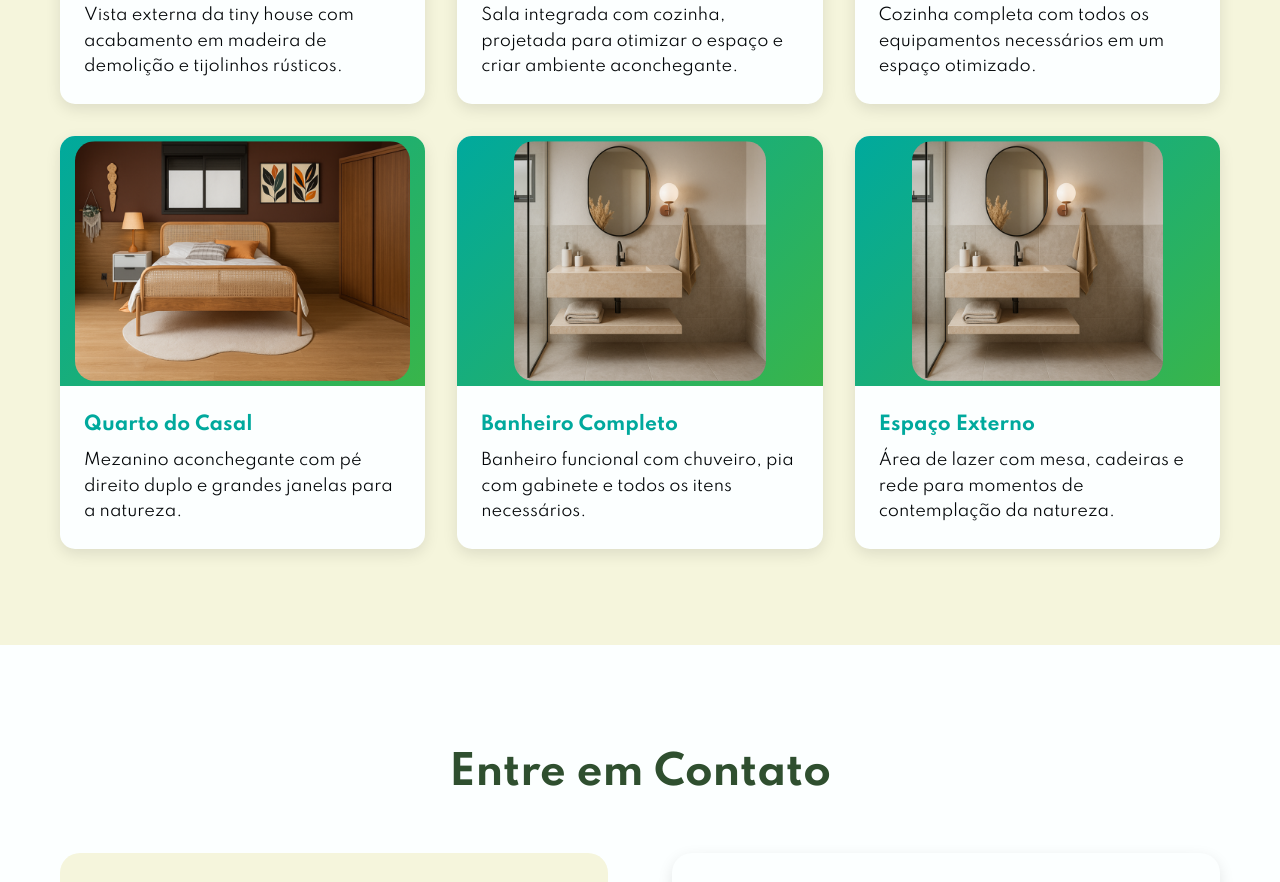
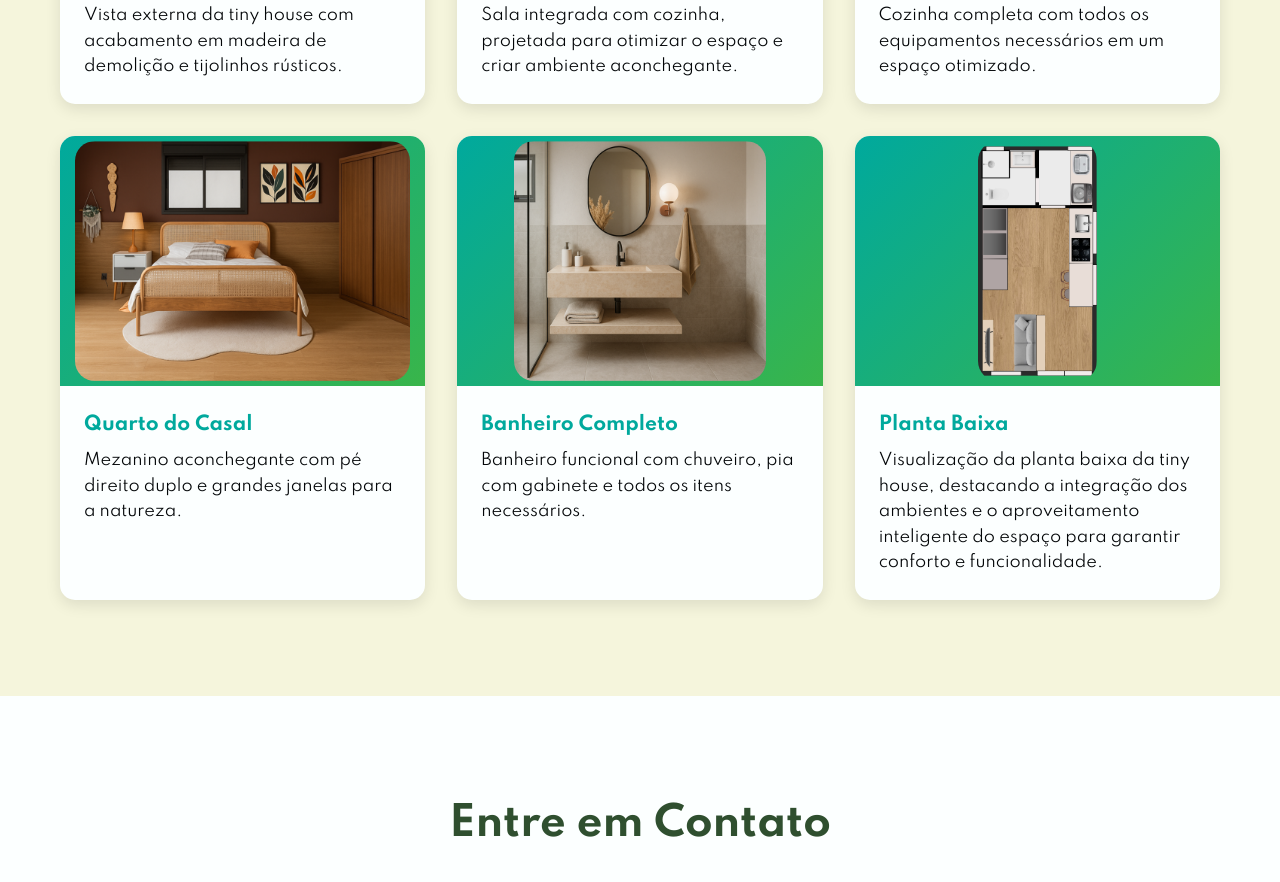
Before and after one commit to bagretest/avare-tiny-living-website, a plain HTML site: page index.html in a window 1280 px wide. Shown: the part 4358-5240 px from the top of the page. Drawn offline with Linux system fonts and the light colour scheme.

Commit message:
Update index.html

```diff
--- a/index.html
+++ b/index.html
@@ -258,11 +258,11 @@
                 </div>
                 <div class="gallery-item">
                     <div class="gallery-image">
-                        <img src="imagens/banheiro_compacto.png" alt="Imagem Área Externa Relaxamento">
+                        <img src="imagens/planta_baixa_terreo.png" alt="Imagem Área Externa Relaxamento">
                     </div>
                     <div class="gallery-content">
-                        <h3>Espaço Externo</h3>
-                        <p>Área de lazer com mesa, cadeiras e rede para momentos de contemplação da natureza.</p>
+                        <h3>Planta Baixa</h3>
+                        <p>Visualização da planta baixa da tiny house, destacando a integração dos ambientes e o aproveitamento inteligente do espaço para garantir conforto e funcionalidade.</p>
                     </div>
                 </div>
             </div>
```
